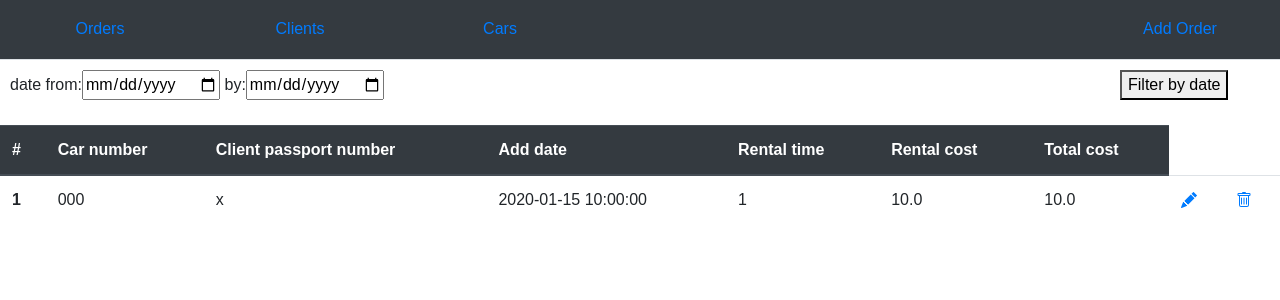
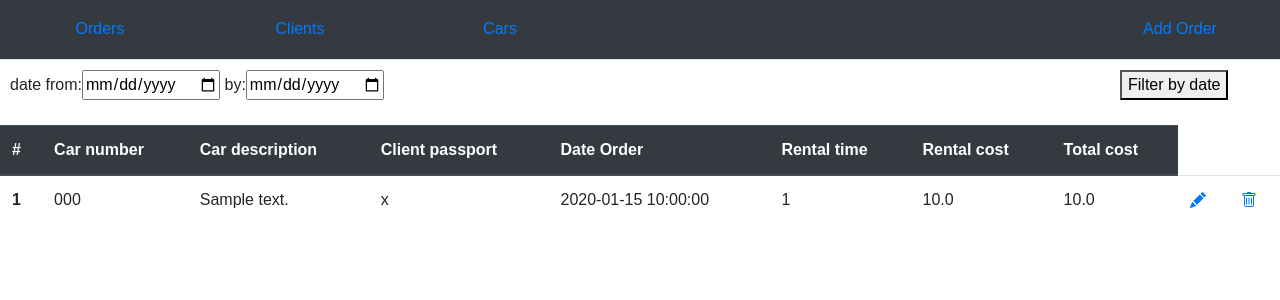
Before and after one commit to IlyaTroshchynskyi/rent_car, a Flask app: template rentcars/templates/index.html in a window 1280 px wide. Shown: the part 60-360 px from the top of the page. Run offline with Flask 2, Linux system fonts and the light colour scheme; tables that the repository leaves empty hold one stand-in row (values such as "Sample post"); the template is opened without the code that fills it: values that come from a table or form of the project are taken from there, most other values are stand-ins (such as "Sample title", 1, 10 or a date in 2020).

Commit message:
addded url for delete

```diff
--- a/rentcars/templates/index.html
+++ b/rentcars/templates/index.html
@@ -13,8 +13,9 @@
               <tr>
                 <th scope="col">#</th>
                 <th scope="col">Car number</th>
-                <th scope="col">Client passport number</th>
-                <th scope="col">Add date</th>
+                <th scope="col">Car description</th>
+                <th scope="col">Client passport</th>
+                <th scope="col">Date Order</th>
                 <th scope="col">Rental time</th>
                 <th scope="col">Rental cost</th>
                 <th scope="col">Total cost</th>
@@ -26,6 +27,7 @@
               <tr>
                 <th scope="row">{{row.id}}</th>
                 <td>{{ row.car_number }}</td>
+                <td>{{ row.car_description }}</td>
                 <td>{{ row.client_passport }}</td>
                 <td>{{ row.date_rent }}</td>
                 <td>{{ row.rental_time }}</td>
@@ -42,7 +44,7 @@
                 </td>
                <td>
                   <div>
-                    <a href="#">
+                    <a href="{{ url_for('delete_order', order_id=row.id) }}">
                      <svg xmlns="http://www.w3.org/2000/svg" width="16" height="16" fill="currentColor" class="bi bi-trash" viewBox="0 0 16 16">
                        <path d="M5.5 5.5A.5.5 0 0 1 6 6v6a.5.5 0 0 1-1 0V6a.5.5 0 0 1 .5-.5zm2.5 0a.5.5 0 0 1 .5.5v6a.5.5 0 0 1-1 0V6a.5.5 0 0 1 .5-.5zm3 .5a.5.5 0 0 0-1 0v6a.5.5 0 0 0 1 0V6z"/>
                         <path fill-rule="evenodd" d="M14.5 3a1 1 0 0 1-1 1H13v9a2 2 0 0 1-2 2H5a2 2 0 0 1-2-2V4h-.5a1 1 0 0 1-1-1V2a1 1 0 0 1 1-1H6a1 1 0 0 1 1-1h2a1 1 0 0 1 1 1h3.5a1 1 0 0 1 1 1v1zM4.118 4 4 4.059V13a1 1 0 0 0 1 1h6a1 1 0 0 0 1-1V4.059L11.882 4H4.118zM2.5 3V2h11v1h-11z"/>
```
